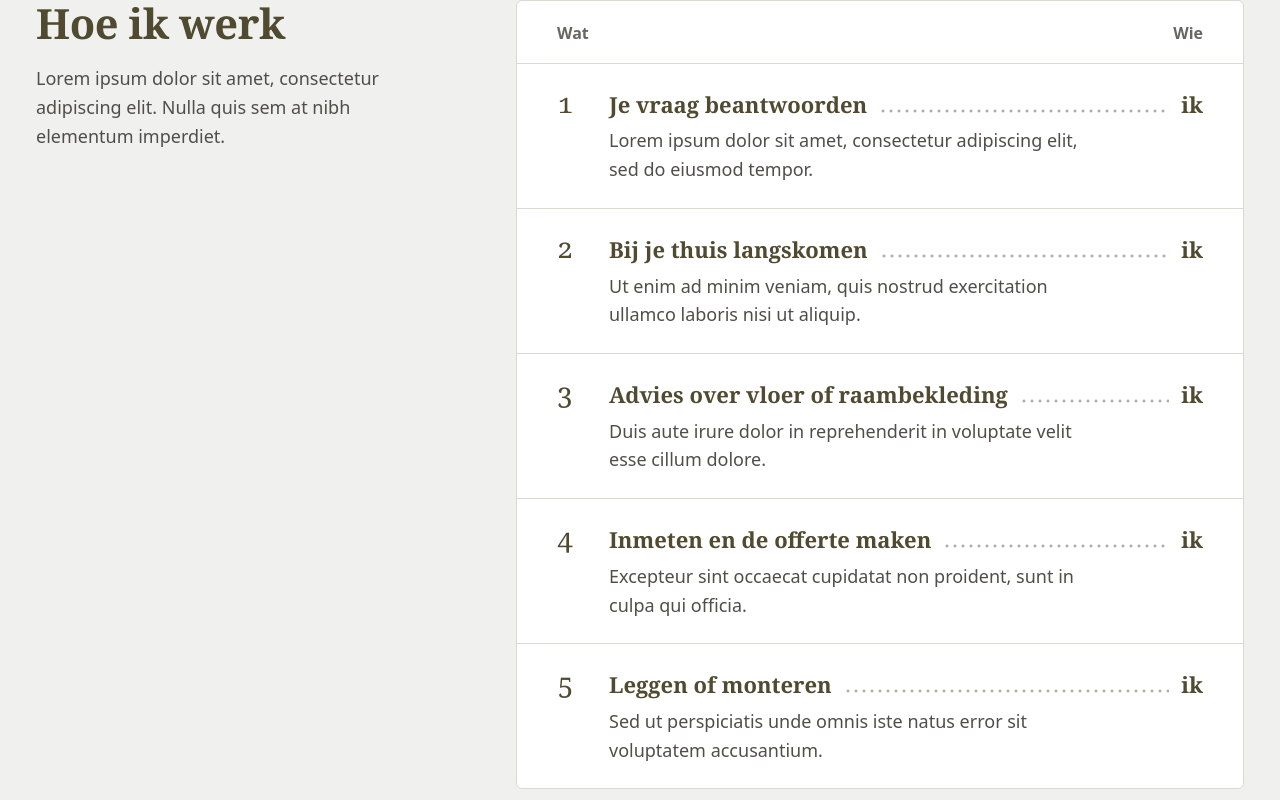
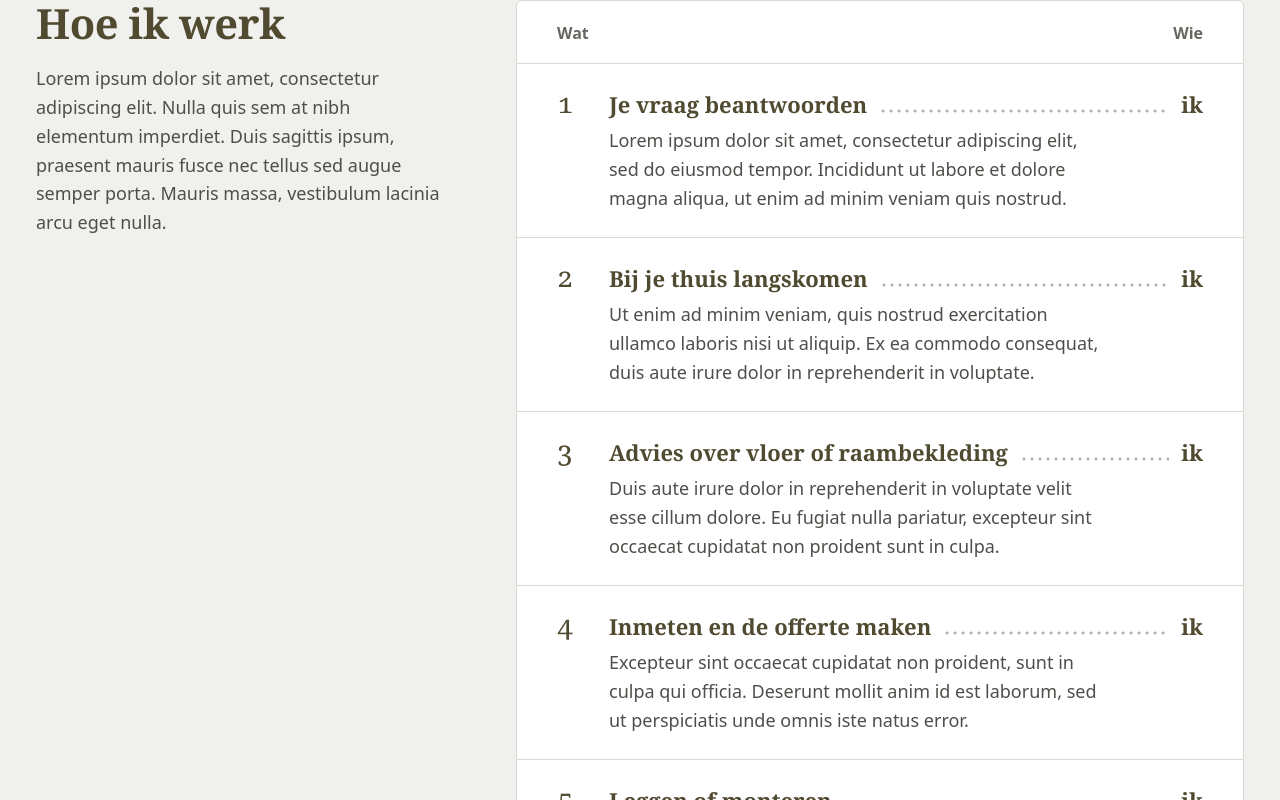
Before and after one commit to Lijcoesh/Kamerbreed-Interieur, a React (Vite) app: page /over-mij in a window 1280 px wide. Shown: the part 820-1620 px from the top of the page. Built offline with nearby package versions, Linux system fonts and the light colour scheme.

Commit message:
Enhance task descriptions and lead text for clarity and detail in AboutWorkflow component

```diff
--- a/src/Modules/About/Scenes/About/Components/AboutWorkflow.tsx
+++ b/src/Modules/About/Scenes/About/Components/AboutWorkflow.tsx
@@ -12,23 +12,23 @@ import { serifFontFamily } from 'src/Theme/typography';
 const tasks = [
     {
         title: 'Je vraag beantwoorden',
-        text: 'Lorem ipsum dolor sit amet, consectetur adipiscing elit, sed do eiusmod tempor.',
+        text: 'Lorem ipsum dolor sit amet, consectetur adipiscing elit, sed do eiusmod tempor. Incididunt ut labore et dolore magna aliqua, ut enim ad minim veniam quis nostrud.',
     },
     {
         title: 'Bij je thuis langskomen',
-        text: 'Ut enim ad minim veniam, quis nostrud exercitation ullamco laboris nisi ut aliquip.',
+        text: 'Ut enim ad minim veniam, quis nostrud exercitation ullamco laboris nisi ut aliquip. Ex ea commodo consequat, duis aute irure dolor in reprehenderit in voluptate.',
     },
     {
         title: 'Advies over vloer of raambekleding',
-        text: 'Duis aute irure dolor in reprehenderit in voluptate velit esse cillum dolore.',
+        text: 'Duis aute irure dolor in reprehenderit in voluptate velit esse cillum dolore. Eu fugiat nulla pariatur, excepteur sint occaecat cupidatat non proident sunt in culpa.',
     },
     {
         title: 'Inmeten en de offerte maken',
-        text: 'Excepteur sint occaecat cupidatat non proident, sunt in culpa qui officia.',
+        text: 'Excepteur sint occaecat cupidatat non proident, sunt in culpa qui officia. Deserunt mollit anim id est laborum, sed ut perspiciatis unde omnis iste natus error.',
     },
     {
         title: 'Leggen of monteren',
-        text: 'Sed ut perspiciatis unde omnis iste natus error sit voluptatem accusantium.',
+        text: 'Sed ut perspiciatis unde omnis iste natus error sit voluptatem accusantium. Doloremque laudantium, totam rem aperiam eaque ipsa quae ab illo inventore veritatis.',
     },
 ];
 
@@ -160,7 +160,7 @@ export default function AboutWorkflow() {
                 <SectionHeader
                     id="workflow-title"
                     title="Hoe ik werk"
-                    lead="Lorem ipsum dolor sit amet, consectetur adipiscing elit. Nulla quis sem at nibh elementum imperdiet."
+                    lead="Lorem ipsum dolor sit amet, consectetur adipiscing elit. Nulla quis sem at nibh elementum imperdiet. Duis sagittis ipsum, praesent mauris fusce nec tellus sed augue semper porta. Mauris massa, vestibulum lacinia arcu eget nulla."
                 />
                 <div className={classes.panel}>
                     <div className={classes.columns} aria-hidden>
```
